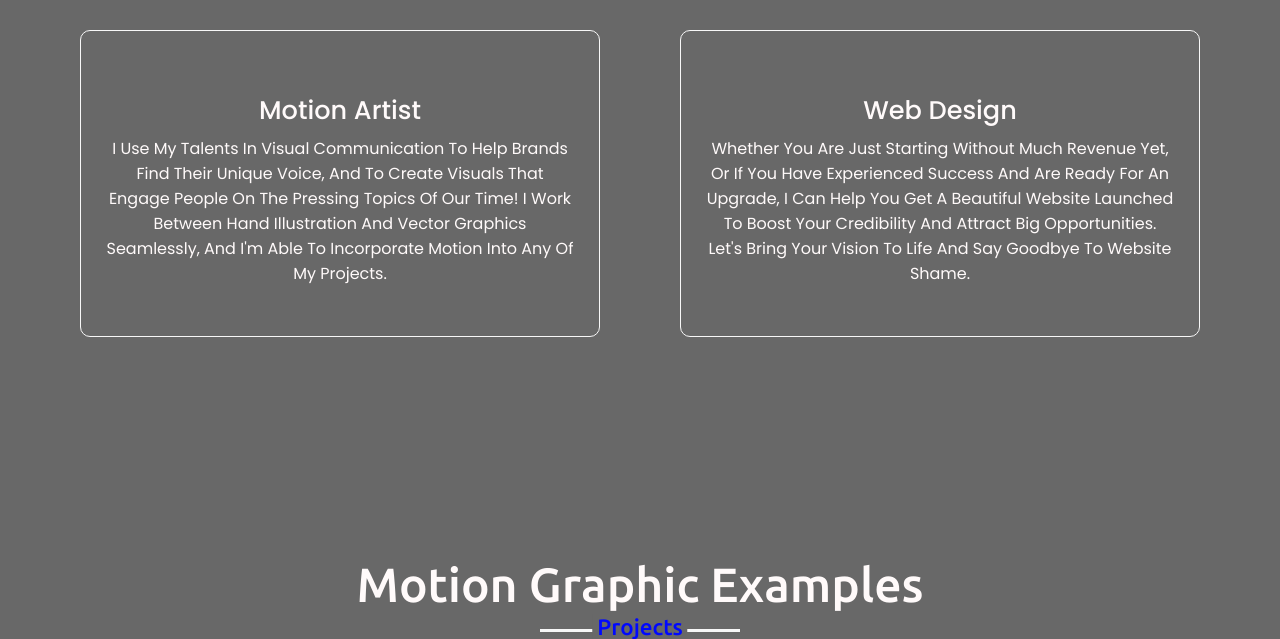
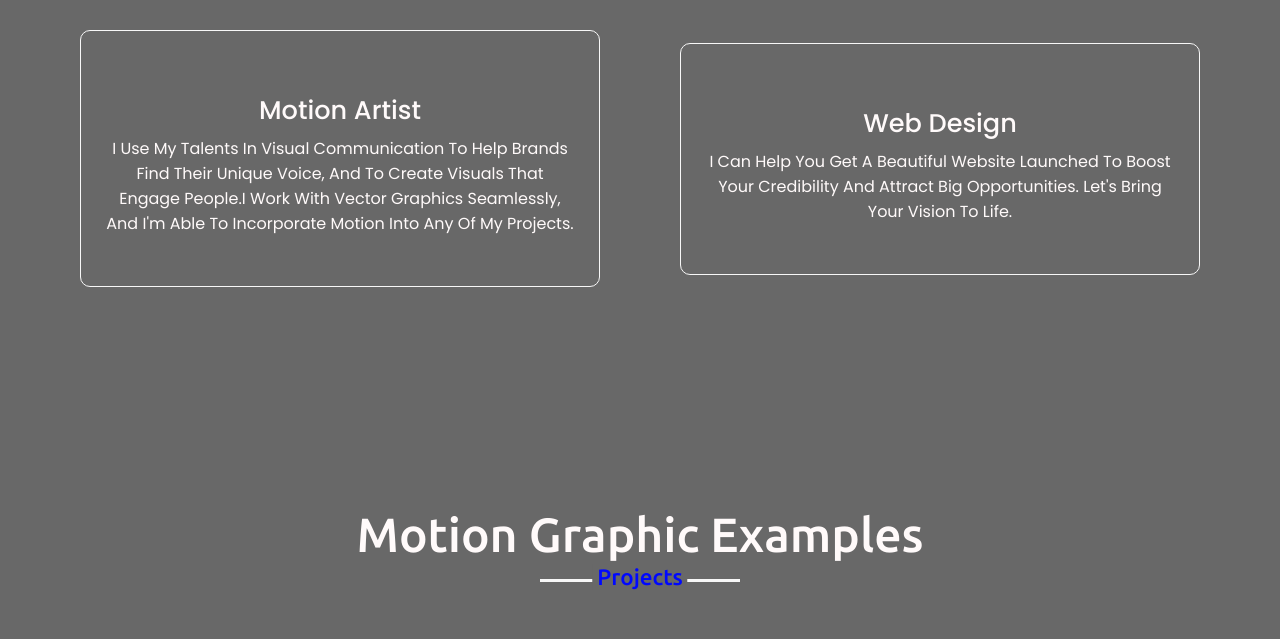
Before and after one commit to cnoriega84/MotionGraphicsSite, a plain HTML site: page index.html in a window 1280 px wide. Shown: the part 1840-2479 px from the top of the page. Drawn offline with nearby package versions, Linux system fonts and the light colour scheme.

Commit message:
Update index.html

```diff
--- a/index.html
+++ b/index.html
@@ -110,8 +110,7 @@
                         <div class="text">Motion Artist</div>
                         <p>I use my talents in visual
                             communication to help brands find their unique voice, and to create visuals
-                            that engage people on the pressing topics of our time! I work between hand
-                            illustration and vector graphics seamlessly, and I'm able to incorporate motion
+                            that engage people.I work with vector graphics seamlessly, and I'm able to incorporate motion
                             into any of my projects. </p>
                     </div>
                 </div>
@@ -120,12 +119,9 @@
                     <div class="box">
 
                         <div class="text">Web Design</div>
-                        <p>Whether you are just starting without much revenue yet, or if you
-                            have experienced success and are
-                            ready for an upgrade, I can help you get a beautiful website launched
+                        <p>I can help you get a beautiful website launched
                             to boost your credibility and
-                            attract big opportunities. Let's bring your vision to life and say goodbye
-                            to website shame.</p>
+                            attract big opportunities. Let's bring your vision to life.</p>
                     </div>
                 </div>
 
```
